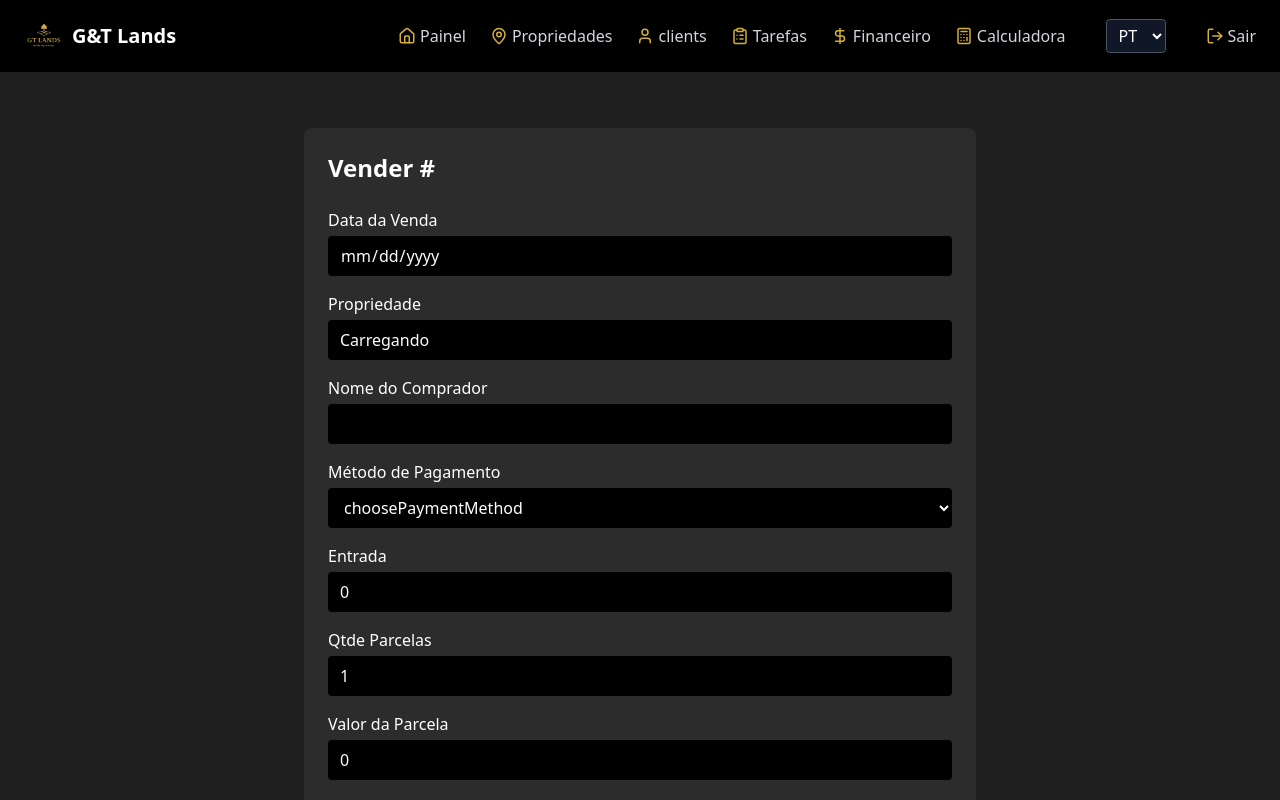
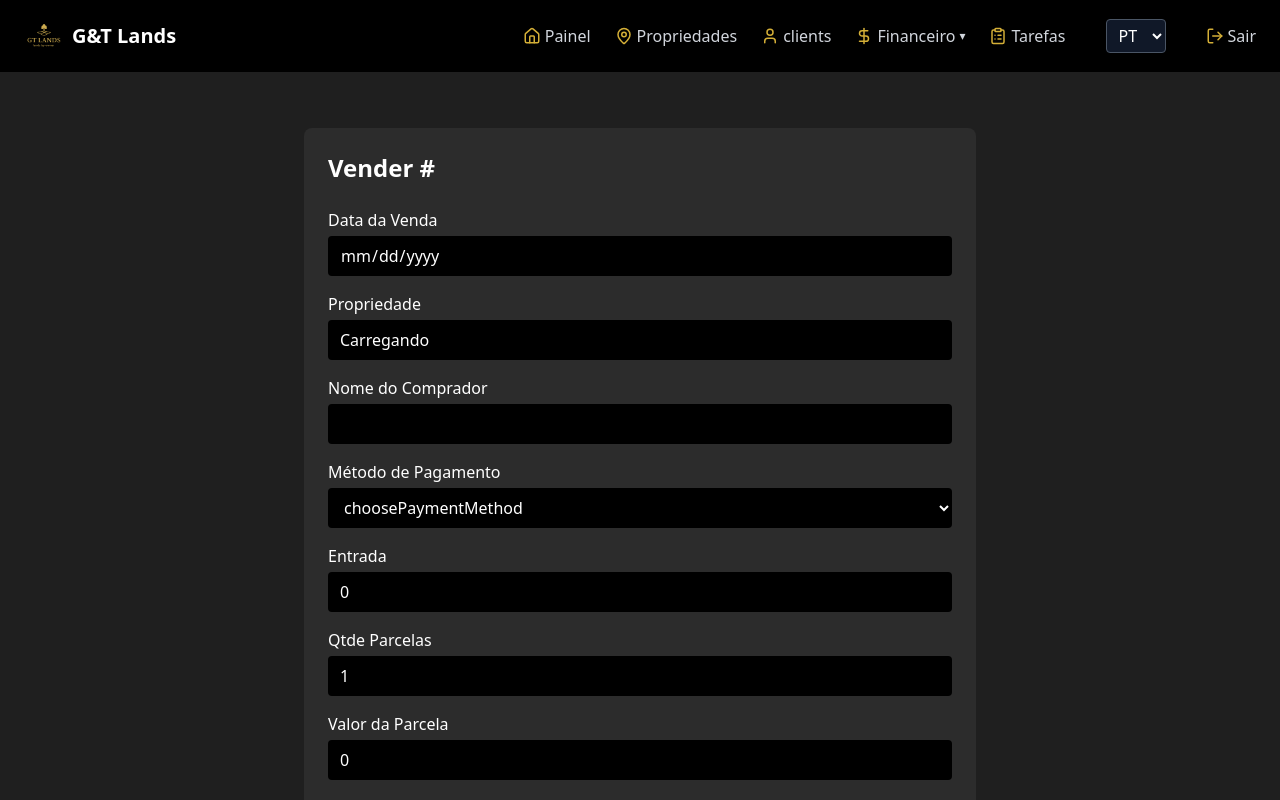
Before and after one commit to luanalabrego/my-gt-lands-app, a Next.js app: page /propriedades/vender in a window 1280 px wide. Shown: the top 800 px of the page. Built offline with nearby package versions, Linux system fonts and the light colour scheme.

Commit message:
sua mensagem

```diff
--- a/src/components/Header.tsx
+++ b/src/components/Header.tsx
@@ -13,10 +13,17 @@ import {
   DollarSign,
   Calculator,
   LogOut,
-  User,            // import do ícone de cliente
+  User,
 } from 'lucide-react';
 import { useLanguage } from '../context/LanguageContext';
 import { useTranslation } from '../hooks/useTranslation';
+
+type NavItem = {
+  href: string;
+  key: string;
+  Icon: React.ComponentType<{ size: number; className?: string }>;
+  children?: NavItem[];
+};
 
 export default function Header() {
   const pathname = usePathname();
@@ -26,13 +33,20 @@ export default function Header() {
 
   if (pathname === '/login') return null;
 
-  const navLinks = [
+  const navLinks: NavItem[] = [
     { href: '/dashboard',    key: 'dashboard',  Icon: Home         },
     { href: '/propriedades', key: 'properties', Icon: MapPin       },
-    { href: '/clientes',     key: 'clients',    Icon: User         },  // novo item
+    { href: '/clientes',     key: 'clients',    Icon: User         },
+    {
+      href: '/financeiro',
+      key: 'financials',
+      Icon: DollarSign,
+      children: [
+        { href: '/financeiro',                  key: 'financials',  Icon: DollarSign  },
+        { href: '/financeiro/calculadora',      key: 'calculator',  Icon: Calculator  },
+      ],
+    },
     { href: '/tarefas',      key: 'tasks',      Icon: ClipboardList },
-    { href: '/financeiro',   key: 'financials', Icon: DollarSign  },
-    { href: '/calculadora',  key: 'calculator', Icon: Calculator  },
   ];
 
   return (
@@ -44,8 +58,11 @@ export default function Header() {
 
       {/* desktop menu */}
       <nav className="hidden md:flex items-center space-x-6">
-        {navLinks.map(({ href, key, Icon }) => {
-          const active = pathname === href;
+        {navLinks.map(({ href, key, Icon, children }) => {
+          const active    = pathname === href || (children?.some(c => pathname === c.href) ?? false);
+          const isParent  = Array.isArray(children) && children.length > 0;
+
+          if (!isParent) {
             return (
               <Link
                 key={href}
@@ -60,7 +77,42 @@ export default function Header() {
                 {t(key)}
               </Link>
             );
+          }
+
+          // item com submenu
+          return (
+            <div key={href} className="relative group">
+              <button
+                className={
+                  active
+                    ? 'flex items-center text-white'
+                    : 'flex items-center text-gray-300 hover:text-white'
+                }
+              >
+                <Icon size={18} className="mr-1 text-[#D4AF37]" />
+                {t(key)}
+                <span className="ml-1 text-xs">▾</span>
+              </button>
+              <div className="absolute top-full left-0 mt-2 hidden group-hover:flex flex-col bg-[#2C2C2C] rounded shadow-lg z-10">
+                {children.map(({ href: chHref, key: chKey, Icon: ChIcon }) => (
+                  <Link
+                    key={chHref}
+                    href={chHref}
+                    className={
+                      pathname === chHref
+                        ? 'flex items-center px-4 py-2 text-white bg-black'
+                        : 'flex items-center px-4 py-2 text-gray-300 hover:text-white'
+                    }
+                  >
+                    <ChIcon size={16} className="mr-1 text-[#D4AF37]" />
+                    {t(chKey)}
+                  </Link>
+                ))}
+              </div>
+            </div>
+          );
         })}
+
         <select
           value={lang}
           onChange={e => setLang(e.target.value as any)}
@@ -70,6 +122,7 @@ export default function Header() {
           <option value="en">EN</option>
           <option value="es">ES</option>
         </select>
+
         <Link
           href="/login"
           className="inline-flex items-center py-1 text-gray-300 hover:text-white ml-4"
@@ -79,40 +132,44 @@ export default function Header() {
         </Link>
       </nav>
 
-      {/* mobile language selector */}
+      {/* mobile menu (hamburger) */}
+      <div className="flex items-center md:hidden">
         <select
           value={lang}
           onChange={e => setLang(e.target.value as any)}
-        className="block md:hidden ml-4 px-2 py-1 bg-gray-900 border border-gray-600 text-white rounded"
+          className="mr-2 px-2 py-1 bg-gray-900 border border-gray-600 text-white rounded"
         >
           <option value="pt">PT</option>
           <option value="en">EN</option>
           <option value="es">ES</option>
         </select>
 
-      {/* mobile hamburger */}
         <button
           onClick={() => setMenuOpen(prev => !prev)}
-        className="block md:hidden text-white ml-2"
+          className="text-white"
           aria-label="Toggle menu"
         >
           {menuOpen ? <X size={24} className="text-[#D4AF37]" /> : <Menu size={24} className="text-[#D4AF37]" />}
         </button>
 
-      {/* mobile menu panel */}
         {menuOpen && (
           <div className="absolute top-full right-6 mt-2 w-48 bg-[#2C2C2C] rounded-lg shadow-lg p-4 flex flex-col space-y-2 z-50">
-          {navLinks.map(({ href, key, Icon }) => (
+            {navLinks.map(({ href, key, Icon, children }) => {
+              // link principal
+              const items = children ?? [{ href, key, Icon }];
+              return items.map(({ href: iHref, key: iKey, Icon: IIcon }) => (
                 <Link
-              key={href}
-              href={href}
+                  key={iHref}
+                  href={iHref}
                   onClick={() => setMenuOpen(false)}
                   className="flex items-center text-white hover:text-gold py-1"
                 >
-              <Icon size={18} className="mr-1 text-[#D4AF37]" />
-              {t(key)}
+                  <IIcon size={18} className="mr-1 text-[#D4AF37]" />
+                  {t(iKey)}
                 </Link>
-          ))}
+              ));
+            })}
+
             <Link
               href="/login"
               onClick={() => setMenuOpen(false)}
@@ -123,6 +180,7 @@ export default function Header() {
             </Link>
           </div>
         )}
+      </div>
     </header>
   );
 }
```
Lines whose indentation alone changed are shown as unchanged.
